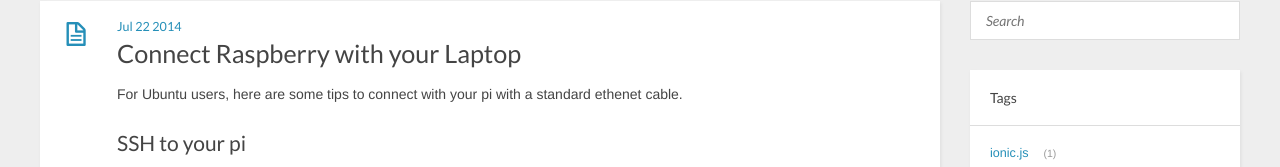
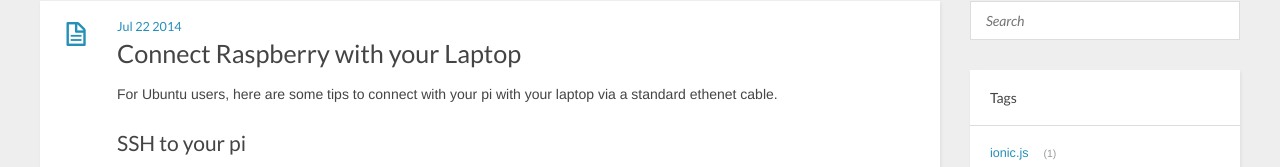
Before and after one commit to judezhu/judezhu.github.io, a plain HTML site: page 2014/07/22/raspberry/index.html in a window 1280 px wide. Shown: the part 157-324 px from the top of the page. Drawn offline with nearby package versions, Linux system fonts and the light colour scheme; a script that the page names is missing.

Commit message:
hexo deploy to github

```diff
--- a/2014/07/22/raspberry/index.html
+++ b/2014/07/22/raspberry/index.html
@@ -59,7 +59,7 @@
     </header>
     <div class="entry">
 
-        <p>For Ubuntu users, here are some tips to connect with your pi with a standard ethenet cable.</p>
+        <p>For Ubuntu users, here are some tips to connect with your pi with your laptop via a standard ethenet cable.</p>
 <h2 id="SSH_to_your_pi">SSH to your pi</h2>
 <ul>
 <li><p>connect the raspberry pi to the computer using an ethernet cable in ubuntu, go to <code>Settings</code> - <code>Network</code> - <code>Wired</code> - <code>IPv4</code> -&gt; scroll dropbown to <code>Share with other</code>, this will give internet to the Raspberr pi</p>
```
Also changed, not shown: archives/2014/07/index.html (+1 -1 lines), archives/2014/index.html (+1 -1 lines), archives/index.html (+1 -1 lines), index.html (+1 -1 lines).
